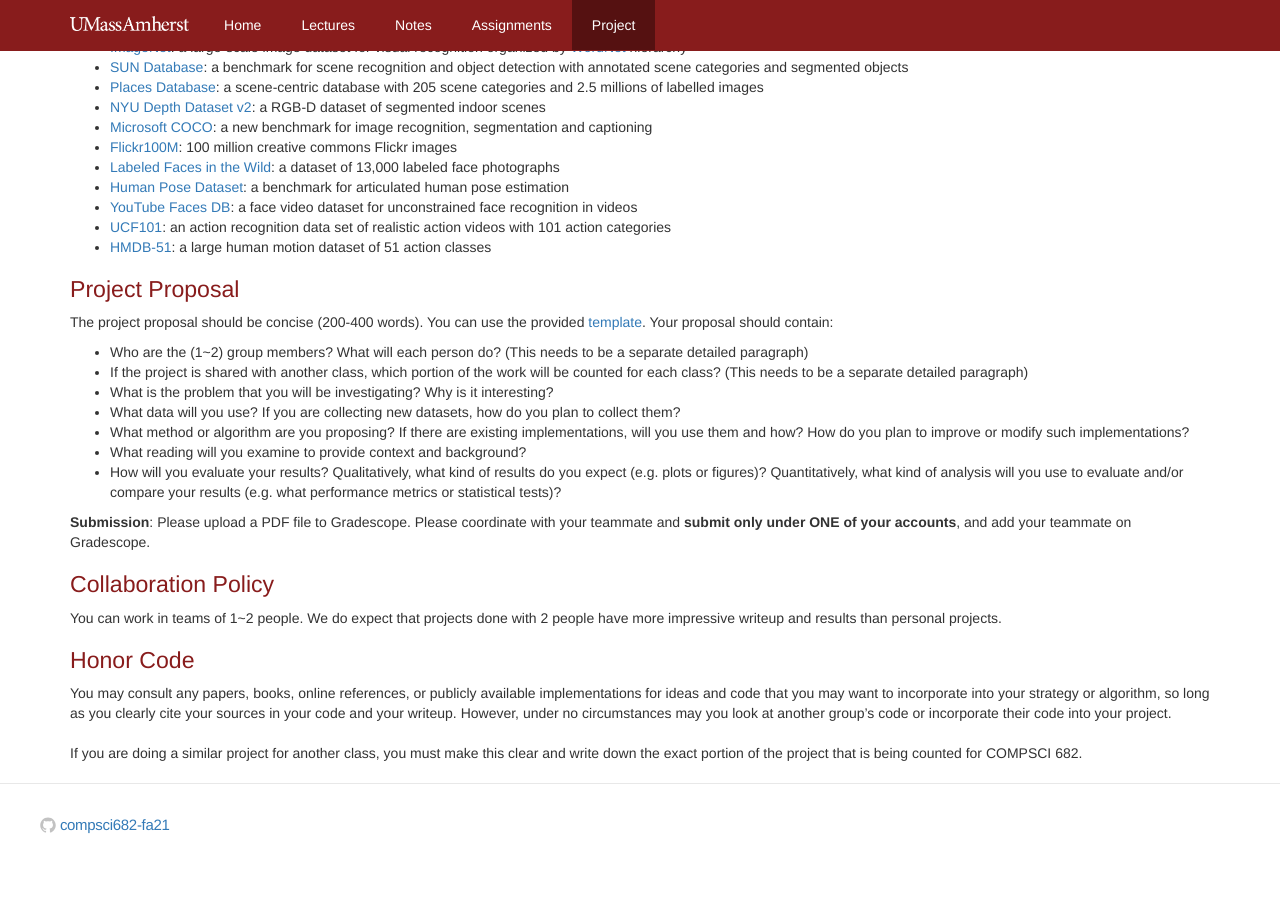
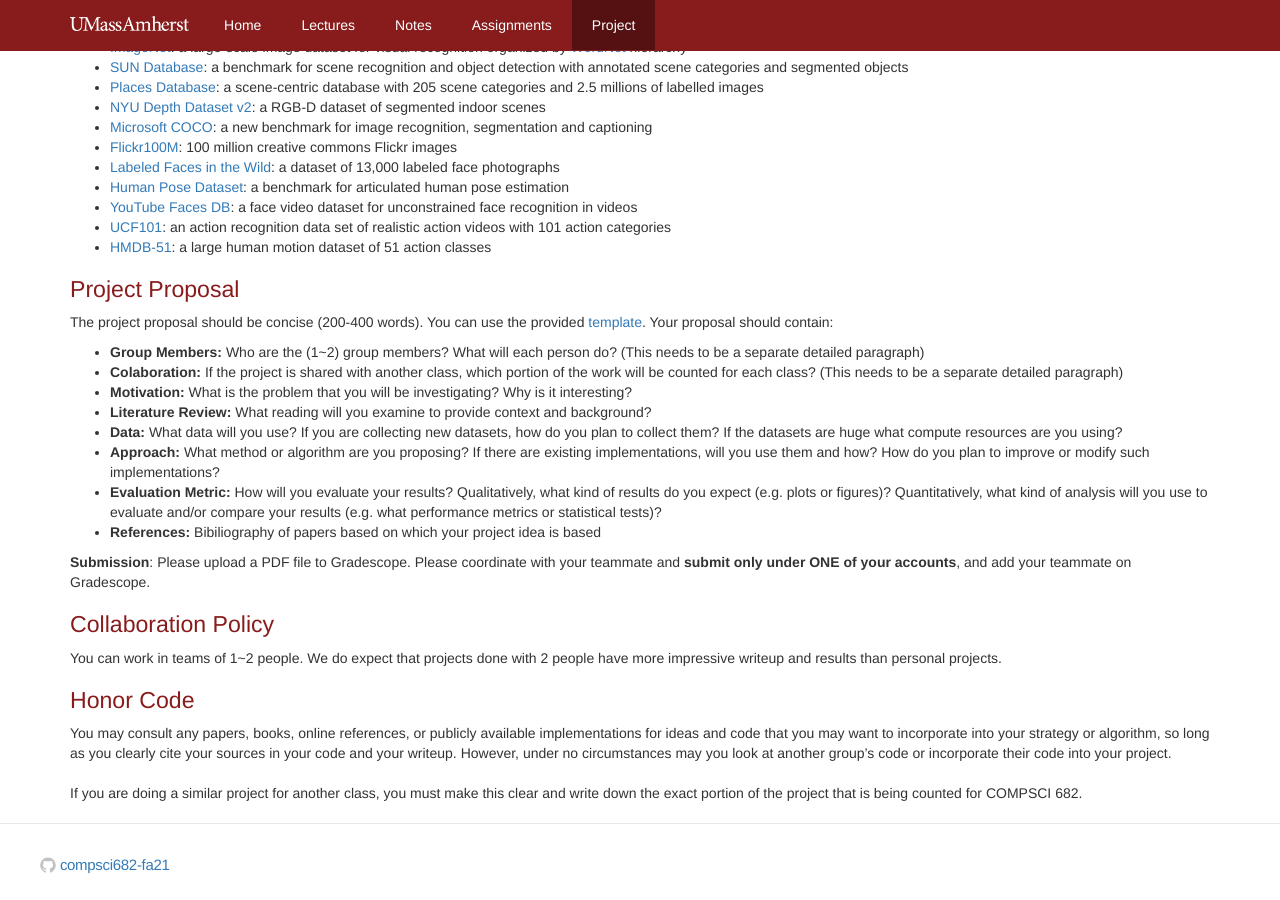
Before and after one commit to compsci682-fa21/compsci682-fa21.github.io, a Jekyll site: the page projects/index.html, which Jekyll copies as it is, in a window 1280 px wide and 900 px high, scrolled down 1240 px. Built offline with Jekyll 4.4.1, drawn with Linux system fonts in a browser that asks for light colours; before the commit the page ends 2100 px from its top, so only the background shows below that.

Commit message:
Updated project template headers

```diff
--- a/projects/index.html
+++ b/projects/index.html
@@ -185,13 +185,14 @@
   The project proposal should be concise (200-400 words). You can use the provided <a href="http://cvpr2021.thecvf.com/sites/default/files/2020-09/cvpr2021AuthorKit_2.zip">template</a>. Your proposal should contain:
   <p></p>
   <ul>
-    <li>Who are the (1~2) group members? What will each person do? (This needs to be a separate detailed paragraph)</li>
-    <li>If the project is shared with another class, which portion of the work will be counted for each class? (This needs to be a separate detailed paragraph)</li>
-    <li>What is the problem that you will be investigating? Why is it interesting?</li>
-    <li>What data will you use? If you are collecting new datasets, how do you plan to collect them?</li>
-    <li>What method or algorithm are you proposing? If there are existing implementations, will you use them and how? How do you plan to improve or modify such implementations?</li>
-    <li>What reading will you examine to provide context and background?</li>
-    <li>How will you evaluate your results? Qualitatively, what kind of results do you expect (e.g. plots or figures)? Quantitatively, what kind of analysis will you use to evaluate and/or compare your results (e.g. what performance metrics or statistical tests)?</li>
+    <li><strong>Group Members:</strong> Who are the (1~2) group members? What will each person do? (This needs to be a separate detailed paragraph)</li>
+    <li><strong>Colaboration:</strong> If the project is shared with another class, which portion of the work will be counted for each class? (This needs to be a separate detailed paragraph)</li>
+    <li><strong>Motivation:</strong> What is the problem that you will be investigating? Why is it interesting?</li>
+    <li><strong>Literature Review:</strong> What reading will you examine to provide context and background?</li>
+    <li><strong>Data:</strong> What data will you use? If you are collecting new datasets, how do you plan to collect them? If the datasets are huge what compute resources are you using?</li>
+    <li><strong>Approach:</strong> What method or algorithm are you proposing? If there are existing implementations, will you use them and how? How do you plan to improve or modify such implementations?</li>
+    <li><strong>Evaluation Metric:</strong> How will you evaluate your results? Qualitatively, what kind of results do you expect (e.g. plots or figures)? Quantitatively, what kind of analysis will you use to evaluate and/or compare your results (e.g. what performance metrics or statistical tests)?</li>
+    <li><strong>References:</strong> Bibiliography of papers based on which your project idea is based</li>
   </ul>
   <p></p>
     <p>
```
